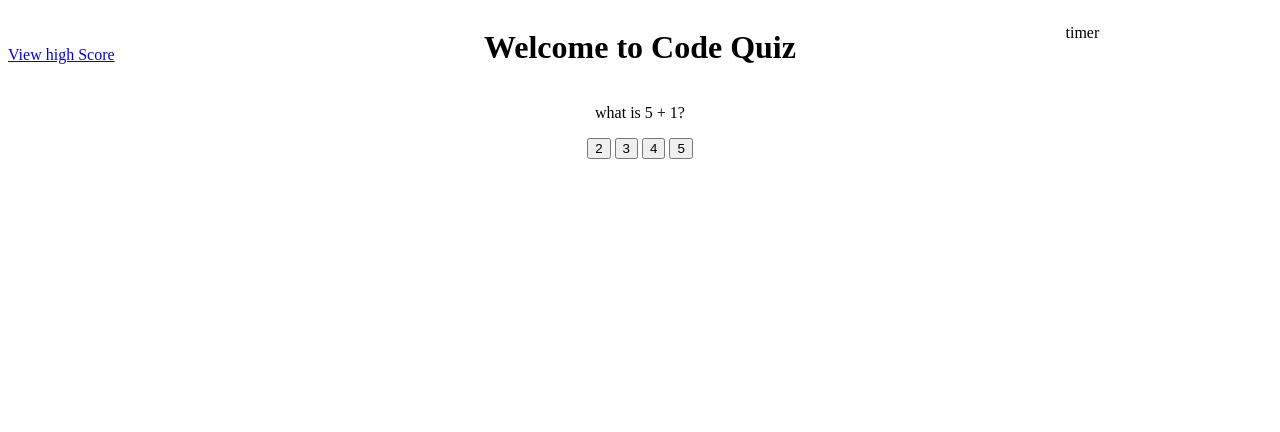
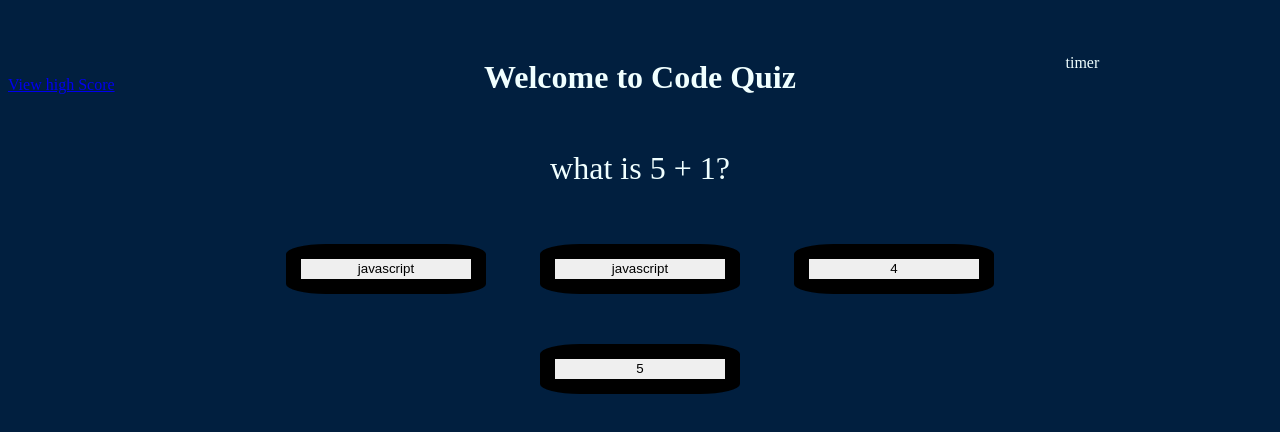
Before and after one commit to byxzESC/04-Code-Quiz, a plain HTML site: page index.html in a window 1280 px wide. Both pictures are taken after a click on the button "Start". Drawn offline with nearby package versions, Linux system fonts and the light colour scheme.

Commit message:
some CSS

```diff
--- a/assets/CSS/style.css
+++ b/assets/CSS/style.css
@@ -1,13 +1,21 @@
 body {
     text-align: center;
+    background-color: #011F3F;
+    color: azure;
 }
 
-/* #header {
+.hidden {
     display: none;
-} */
+}
+
+.visible {
+    display: block;
+}
+
 #header {
     display: flex;
     flex-wrap: wrap;
+    margin-top: 3%;
 }
 
 #header a {
@@ -24,26 +32,42 @@ body {
     width: 30%;
 }
 
-#start {
-    background-color: yellow;
+#start-section {
+    font-size: 1.5rem;
 }
 
-#quiz {
-    background-color: blue;
+#start-section button {
+    height: 80px;
+    width: 300px;
+    font-size: 2rem;
+    margin: 25px;
+    border: 15px solid black;
 }
 
-#user-info {
-    background-color: red;
+.choice-btn {
+    margin: 25px;
+    display: inline-block;
+    height: 50px;
+    width: 200px;
+    border: 15px solid black;
+    border-radius: 20%;
 }
 
-#score {
-    background-color: blueviolet;
+#question {
+    font-size: 2rem;
 }
 
-.hidden {
-    display: none;
+
+
+#answer-message {
+    background-color: blue;
+    font-size: 2rem;
+    margin-top: 2rem;
+    text-align: left;
+
 }
 
-.visible {
-    display: block;
-}
+.container {
+    width: 70%;
+    margin: auto;
+  }
--- a/assets/js/script.js
+++ b/assets/js/script.js
@@ -14,6 +14,7 @@ var startButton = $('#start-btn');
 
 var quizSection = $('#quiz-section');
 var questionElement = $('#question');
+var highScore = $('#high-score');
 
 var buttonA = $('#buttonA');
 var buttonB = $('#buttonB');
@@ -32,14 +33,12 @@ var currentQuestion = 0;
 
 // function for starting the quiz
 function startQuiz () {
-    console.log('startQuiz check');
     randomizedQuestions = shuffleQuestions(questionBank);
-    renderQuestion();
+    // renderQuestion();
     renderAnswers();
 }
 // randomize the questionBank objects array
 function shuffleQuestions (questions) {
-    console.log('shuffle questions check');
     var result;
     result = questions.sort(function() {
         return Math.random() - 0.5;
@@ -47,39 +46,45 @@ function shuffleQuestions (questions) {
     return result;
 }
 
-function renderQuestion() {
-    console.log('render question check');
-    console.log(randomizedQuestions[currentQuestion].question);
+// function for rendering questions and answers
+// function renderQuestion() {
+//     console.log(randomizedQuestions[currentQuestion].question);
+//     questionElement.text(randomizedQuestions[currentQuestion].question);
+// }
+
+function renderAnswers() {
     questionElement.text(randomizedQuestions[currentQuestion].question);
-}
-
-// function for rendering answers
-function renderAnswers() {
-    console.log('render answer check');
     buttonA.text(randomizedQuestions[currentQuestion].answerA);
     buttonB.text(randomizedQuestions[currentQuestion].answerB);
     buttonC.text(randomizedQuestions[currentQuestion].answerC);
     buttonD.text(randomizedQuestions[currentQuestion].answerD);
 }
 
-// correct/wrong msg
 function nextQuestion (message) {
+    // correct/wrong msg
     if (message === 'correct') {
         answerMessage.text('correct');
-        setTimeout(function() {
-            answerMessage.style.opacity = 0;
-        }, 1000 * 0.8);
+        answerMessage.fadeOut(1000);
     } else {
-        answerMessage.fadeout.text('wrong');
+        answerMessage.text('wrong');
+        answerMessage.fadeOut(1000);
     }
 
-    // next question
-    currentQuestion++;
-    renderQuestion();
-    renderAnswers();
+    // question
+    if (currentQuestion === 0) {
+        renderAnswers();
+    } else if (currentQuestion === randomizedQuestions.length) {
+        // game ends show score and ask to sign initial
+    } else {
+        currentQuestion++;
+        // renderQuestion();
+        renderAnswers();
+    }
+
 }
 
-buttonA.on('click', function() {
+buttonA.on('click', function(e) {
+    console.log(e.target);
     var answer = 'answerA';
     if (answer === randomizedQuestions[currentQuestion].correctAnswer) {
         nextQuestion('correct');
@@ -116,17 +121,17 @@ buttonD.on('click', function() {
 });
 
 // function to hide and show start and quiz elements
-function hideShow (hide, show) {
-    console.log('hideshow function check')
+function hideShow (show, hide, hide2) {
+    show.removeClass('hidden');
+    show.addClass('visible');
     hide.removeClass('visible');
     hide.addClass('hidden');
-    show.removeClass('hidden');
-    show.addClass('visible');
+    hide2.removeClass('visible');
+    hide2.addClass('hidden');
 }
 
 startButton.on('click', function () {
-    console.log('start button check')
-    hideShow(startSection, quizSection);
+    hideShow(quizSection, startSection, highScore);
     startQuiz();
 });
 
@@ -134,48 +139,48 @@ startButton.on('click', function () {
 var questionBank = [
     {
         question: 'what is 1 + 1?',
-        answerA: '2',
-        answerB: '3',
-        answerC: '4',
-        answerD: '5',
+        answerA: 'javascript',
+        answerB: 'javascript',
+        answerC: 'javascript',
+        answerD: 'javascript',
         correctAnswer: 'answerA',
     },
     {
         question: 'what is 2 + 1?',
-        answerA: '2',
-        answerB: '3',
+        answerA: 'javascript',
+        answerB: 'javascript',
         answerC: '4',
         answerD: '5',
         correctAnswer: 'answerA',
     },
     {
         question: 'what is 3 + 1?',
-        answerA: '2',
-        answerB: '3',
+        answerA: 'javascript',
+        answerB: 'javascript',
         answerC: '4',
         answerD: '5',
         correctAnswer: 'answerA',
     },
     {
         question: 'what is 4 + 1?',
-        answerA: '2',
-        answerB: '3',
+        answerA: 'javascript',
+        answerB: 'javascript',
         answerC: '4',
         answerD: '5',
         correctAnswer: 'answerA',
     },
     {
         question: 'what is 5 + 1?',
-        answerA: '2',
-        answerB: '3',
+        answerA: 'javascript',
+        answerB: 'javascript',
         answerC: '4',
         answerD: '5',
         correctAnswer: 'answerA',
     },
     {
         question: 'what is 6 + 1?',
-        answerA: '2',
-        answerB: '3',
+        answerA: 'javascript',
+        answerB: 'javascript',
         answerC: '4',
         answerD: '5',
         correctAnswer: 'answerA',
--- a/index.html
+++ b/index.html
@@ -17,7 +17,7 @@
     </header>
 
     <!-- ask user if they like to play -->
-    <section id="start-section" class="visible">
+    <section id="start-section" class="container visible">
         <!-- starts the timer and the quiz -->
         <h3>Would you like to start the quiz?</h3>
         <button id="start-btn">Start</button>
@@ -25,21 +25,21 @@
 
     <!-- main - quiz question & 4 multiple choices-->
     <!-- questions show here -->
-    <section id="quiz-section" class="hidden">
+    <section id="quiz-section" class="container hidden">
         <!-- quiz questions -->
         <p id="question"></p>
         <!-- 4 buttons for multiple choices -->
-        <button id="buttonA" class="choices-1"></button>
-        <button id="buttonB" class="choices-2"></button>
-        <button id="buttonC" class="choices-3"></button>
-        <button id="buttonD" class="choices-4"></button>
+        <button id="buttonA" class="choice-btn"></button>
+        <button id="buttonB" class="choice-btn"></button>
+        <button id="buttonC" class="choice-btn"></button>
+        <button id="buttonD" class="choice-btn"></button>
 
         <div id="answer-message"></div>
     </section>
 
 
     <!-- ask user for initials -->
-    <section id="user-info" class="hidden">
+    <section id="user-info" class="container hidden">
         <form action="">
             <input type="text">
             <button>Submit</button>
@@ -48,7 +48,7 @@
 
     <!-- score board  -->
     <!-- show final score and enter initial after quiz complete -->
-    <section id="score" class="hidden">
+    <section id="high-score">
         <h3>your score is: </h3>
     </section>
 
```
